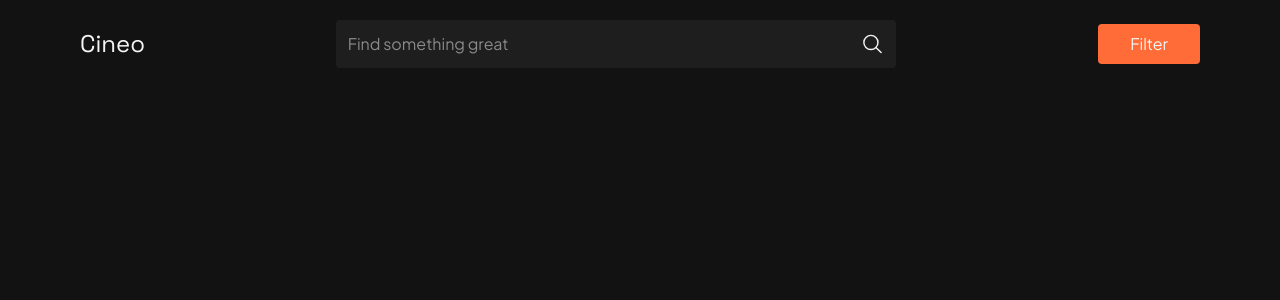
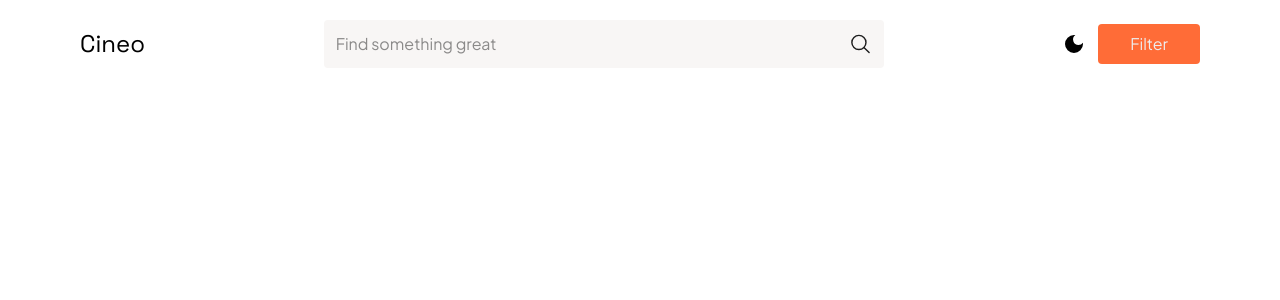
Before and after one commit to Dev-Elo-1505/Cineo---Movie-Recommendation-WebApp, a Next.js app: page / in a window 1280 px wide. Shown: the top 300 px of the page. Built offline with nearby package versions, Linux system fonts and the light colour scheme; no server answers.

Commit message:
fix: hydration error

```diff
--- a/app/globals.css
+++ b/app/globals.css
@@ -1,11 +1 @@
 @import "tailwindcss";
-
-
-
-body {
-  @apply bg-[#fdf8f5] text-[#1e1e1e];
-}
-
-.dark body {
-  @apply bg-[#121212] text-[#ededed];
-}
--- a/app/layout.tsx
+++ b/app/layout.tsx
@@ -21,7 +21,7 @@ export default function RootLayout({
       <body
         className={`${plusJakartaSans.className} antialiased`}
       >
-        <ThemeProvider>{children}</ThemeProvider>
+        <ThemeProvider attribute="class">{children}</ThemeProvider>
       </body>
     </html>
   );
--- a/app/page.tsx
+++ b/app/page.tsx
@@ -17,7 +17,7 @@ const getMovie = async () => {
 
 export default function Home() {
   return (
-    <div className="container mx-auto bg-[#121212] min-h-screen text-[#f5f5f5]">
+    <div className="container mx-auto min-h-screen">
       <NavBar />
 
     </div>
--- a/app/ui/NavBar.tsx
+++ b/app/ui/NavBar.tsx
@@ -1,7 +1,6 @@
 import React, { useState } from "react";
 import { IoSearchOutline } from "react-icons/io5";
 import { spaceGrotesk } from "./fonts";
-import { DiVim } from "react-icons/di";
 import ThemeSwitch from "./ThemeSwitch";
 
 const NavBar = () => {
@@ -18,7 +17,7 @@ const NavBar = () => {
         <div className="flex items-center space-x-3">
           <IoSearchOutline className="text-2xl" onClick={handleSearch} />
           <ThemeSwitch />
-          <button className="bg-[#ff6c37] py-2 px-5 rounded">Filter</button>
+          <button className="bg-[#ff6c37] py-2 px-5 rounded text-[#ededed]">Filter</button>
         </div>
       </div>
       {searchBar && (
@@ -32,10 +31,10 @@ const NavBar = () => {
         </div>
       )}
 
-      {/* dexktop view */}
+      {/* desktop view */}
       <div className="hidden lg:flex justify-between items-center">
         <h2 className={`${spaceGrotesk.className} text-2xl`}>Cineo</h2>
-        <div className="flex items-center justify-between w-1/2 bg-[#1e1e1e] rounded p-3">
+        <div className="flex items-center justify-between w-1/2 bg-[#f8f6f5] text-[#1E1E1E] placeholder-[#A5A5A5] dark:bg-[#1e1e1e] rounded p-3">
           <input
             type="text"
             placeholder="Find something great"
@@ -45,7 +44,7 @@ const NavBar = () => {
         </div>
         <div className="flex items-center space-x-3">
           <ThemeSwitch />
-          <button className="bg-[#ff6c37] px-8 py-2 rounded">Filter</button>
+          <button className="bg-[#ff6c37] px-8 py-2 rounded text-[#ededed]">Filter</button>
         </div>
       </div>
     </nav>
--- a/app/ui/Provider.tsx
+++ b/app/ui/Provider.tsx
@@ -1,23 +1,15 @@
-'use client'
-
+"use client";
 
 import { ThemeProvider } from "next-themes";
-import { useEffect, useState } from "react";
 
 interface ChildrenProps {
   children: React.ReactNode;
 }
 
 const Provider = ({ children }: ChildrenProps) => {
-  const [mounted, setMounted] = useState(false)
-
-  useEffect(()=> setMounted(true), [])
-
-  if(!mounted) return null
-
   return (
-    <ThemeProvider attribute="class">
-      {children}
+    <ThemeProvider attribute="class" defaultTheme="system">
+      <div className="bg-[#fdf8f5] text-[#1e1e1e] dark:bg-[#121212] dark:text-[#ededed] select-none transition-colors duration-300">{children}</div>
     </ThemeProvider>
   );
 };
--- a/app/ui/ThemeSwitch.tsx
+++ b/app/ui/ThemeSwitch.tsx
@@ -1,12 +1,32 @@
-import { useTheme } from 'next-themes'
-import { MdDarkMode, MdLightMode } from 'react-icons/md'
+"use client";
+
+import { useTheme } from "next-themes";
+import { useState, useEffect } from "react";
+import { MdDarkMode, MdLightMode } from "react-icons/md";
 
 const ThemeSwitch = () => {
-    const { theme, setTheme, systemTheme } = useTheme()
-    const currentTheme = theme === 'system' ? systemTheme : theme
+  const { theme, setTheme, systemTheme } = useTheme();
+  const currentTheme = theme === "system" ? systemTheme : theme;
+  const [mounted, setMounted] = useState(false);
+  useEffect(() => setMounted(true), []);
+
+  if (!mounted) return null;
+
   return (
-    <div></div>
-  )
-}
+    <div>
+      {currentTheme === "dark" ? (
+        <MdLightMode
+          onClick={() => setTheme("light")}
+          className="text-2xl cursor-pointer hover:text-[#ff6c37]"
+        />
+      ) : (
+        <MdDarkMode
+          onClick={() => setTheme("dark")}
+          className="text-2xl cursor-pointer hover:text-[#ff6c37]"
+        />
+      )}
+    </div>
+  );
+};
 
-export default ThemeSwitch
+export default ThemeSwitch;
```
